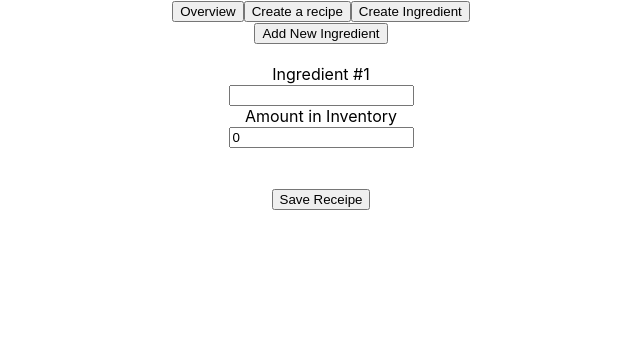
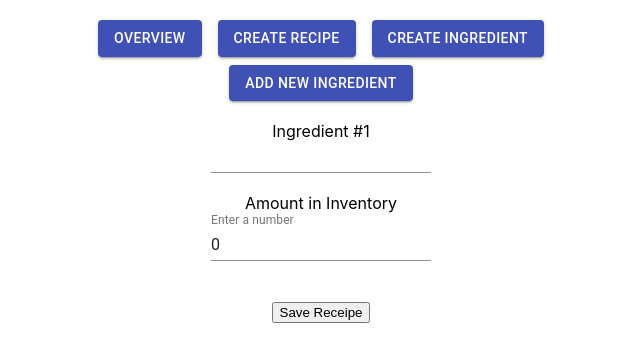
Before and after one commit to s3projectDB01/ManagerFrontend, a React (Create React App) app: page /CreateIngredient in a window 1280 px wide. Shown: the top 362 px of the page, without its empty margins (319-959 px from the left). Built offline with nearby package versions, Linux system fonts and the light colour scheme.

Commit message:
added material ui

```diff
--- a/src/Recipes/Create.js
+++ b/src/Recipes/Create.js
@@ -1,10 +1,12 @@
-import React, { useEffect, useState } from 'react';
-import { makeStyles } from '@material-ui/core/styles';
-import InputLabel from '@material-ui/core/InputLabel';
-import MenuItem from '@material-ui/core/MenuItem';
-import FormControl from '@material-ui/core/FormControl';
-import Select from '@material-ui/core/Select';
-import { v4 as uuidv4 } from 'uuid';
+import React, { useEffect, useState } from "react";
+import { makeStyles } from "@material-ui/core/styles";
+import InputLabel from "@material-ui/core/InputLabel";
+import MenuItem from "@material-ui/core/MenuItem";
+import FormControl from "@material-ui/core/FormControl";
+import Button from "@material-ui/core/Button";
+import Select from "@material-ui/core/Select";
+import TextField from "@material-ui/core/TextField";
+import { v4 as uuidv4 } from "uuid";
 
 const useStyles = makeStyles((theme) => ({
   formControl: {
@@ -14,142 +16,160 @@ const useStyles = makeStyles((theme) => ({
   selectEmpty: {
     marginTop: theme.spacing(2),
   },
+  root: {
+    "& > *": {
+      margin: theme.spacing(1),
+      width: "25ch",
+    },
+  },
 }));
 
 const Create = (props) => {
   const classes = useStyles();
   const [recipeTitle, setrecipeTitle] = useState("");
-    const [ingredients, setIngredients] = useState();
+  const [ingredients, setIngredients] = useState([]);
   const [loading, setLoading] = useState(true);
 
   const blankIngredient = {
-        Name: '',
-        AmountNeeded:''
+    Name: "",
+    AmountNeeded: 0,
   };
 
   const [ingredientState, setIngredientState] = useState([
-        {...blankIngredient}
+    { ...blankIngredient },
   ]);
+
+  // const blankIngredient = {
+  //     Name: "Empty",
+  //     AmountNeeded: 0
+  // };
+
+  // const [ingredientState, setIngredientState] = useState([
+  //     {...blankIngredient}
+  // ]);
 
   useEffect(() => {
     setLoading(true);
     fetch("https://localhost:5001/Ingredient/GetAll")
-        .then(results => results.json())
-        .then(res =>{
+      .then((results) => results.json())
+      .then((res) => {
         setIngredients(res);
       });
     setLoading(false);
-    },[]);
+  }, []);
 
   const addIngredient = () => {
-        setIngredientState([...ingredientState, {...blankIngredient}]);
-    }
+    setIngredientState([...ingredientState, { ...blankIngredient }]);
+  };
 
-    const handleIngredientChange = (e) =>{
-        let id  = e.target.name.charAt(e.target.name.length-1);
+  const handleIngredientChange = (e) => {
+    let id = e.target.name.charAt(e.target.name.length - 1);
     const updatedIngredients = [...ingredientState];
     updatedIngredients[id]["Name"] = e.target.value;
-        //updatedIngredients[id][e.target.className] = e.target.value;
     setIngredientState(updatedIngredients);
-        //const { myValue } = e.currentTarget.dataset;
 
     console.log(id);
     console.log(e);
-        console.log(e.target.value)
+    console.log(e.target.value);
   };
 
-    const handleIngredientChangeAmount = (e) =>{
-        let id  = e.target.name.charAt(e.target.name.length-1);
+  const handleIngredientChangeAmount = (e) => {
+    let id = e.target.name.charAt(e.target.name.length - 1);
     const updatedIngredients = [...ingredientState];
     updatedIngredients[id]["AmountNeeded"] = e.target.value;
     setIngredientState(updatedIngredients);
-        console.log(e.target.value)
-    }
+    console.log(e.target.value);
+  };
 
   const onRecipeTitleUpdate = (e) => {
     setrecipeTitle(e.target.value);
-    }
+  };
 
-    const OnSubmit = (e) =>{
+  const OnSubmit = (e) => {
     e.preventDefault();
 
     const obj = {
-            id : uuidv4(),
-            title : recipeTitle,
-            ingredientsNeeded : ingredientState
-        }
+      id: uuidv4(),
+      title: recipeTitle,
+      ingredientsNeeded: ingredientState,
+    };
 
     const isTitleProvided = recipeTitle && recipeTitle !== "";
 
-        if(isTitleProvided){
-            console.log(obj)
+    if (isTitleProvided) {
+      console.log(obj);
       const requestOptions = {
-                method: 'POST',
-                headers: { 'Content-Type': 'application/json' },
-                body: JSON.stringify(obj)
+        method: "POST",
+        headers: { "Content-Type": "application/json" },
+        body: JSON.stringify(obj),
       };
 
-            fetch('https://localhost:5001/Recipe', requestOptions)
-                .then(response => response.json())
+      fetch("https://localhost:5001/Recipe/Create", requestOptions).then(
+        (response) => response.json()
+      );
 
-            alert('Recipe created go back to view recipes');
-        }else{
-            alert('NO!');
+      alert("Recipe created go back to view recipes");
+    } else {
+      alert("NO!");
     }
-    }
+  };
 
   if (loading) {
     return <p>Data is loading...</p>;
   }
-    console.log(ingredientState)
-    return(
+
+  return (
     <center>
       <form>
-            <label htmlFor="recipeTitle">Recipe Title</label>
-            <br/>
-            <input
-                id = "recipeTitle"
-                name = "recipeTitle"
-                placeholder = "Enter recipe title"
-                value = {recipeTitle}
-                onChange = {onRecipeTitleUpdate} />
-                <br/>
-                <br/>
-                <input type="button" value="Add New Ingredient" onClick={addIngredient}/>
+        <div className={classes.root}>
+          <br />
+          <label htmlFor="recipeTitle"> Recipe Title</label>
+          <br />
+          <TextField
+            label="Recipe Title"
+            id="recipeTitle"
+            name="recipeTitle"
+            value={recipeTitle}
+            onChange={onRecipeTitleUpdate}
+          />
+          <br />
+          <br />
+          <Button onClick={addIngredient} variant="contained" color="primary">
+            Add Ingredient
+          </Button>
           {ingredientState.map((val, idx) => {
             const ingredientId = `Name=${idx}`;
             const amountNeededtId = `AmountNeeded=${idx}`;
-                        return(
+            return (
               <div key={`ingredient-${idx}`}>
                 <center>
                   <FormControl className={classes.formControl}>
-                                    <InputLabel htmlFor={ingredientId} id="demo-simple-select-label">{`Ingredient #${idx + 1}`}</InputLabel>
+                    <InputLabel
+                      htmlFor={ingredientId}
+                      id="demo-simple-select-label"
+                    >{`Ingredient #${idx + 1}`}</InputLabel>
                     <Select
                       labelId="demo-simple-select-label"
                       name={ingredientId}
                       data-idx={idx}
+                      displayEmpty
                       id={ingredientId}
                       className="Name"
                       value={ingredientState[idx].Name}
                       onChange={handleIngredientChange}
                     >
-                                    {ingredients.map(ingredient =>
-                                        <MenuItem
-                                        value={ingredient.name}
-                                        value2={"Name"}
-                                        id={idx}>
+                      {ingredients.map((ingredient) => (
+                        <MenuItem value={ingredient.name} id={idx}>
                           {ingredient.name}
                         </MenuItem>
-                                    )
-                                   }
+                      ))}
                     </Select>
                   </FormControl>
                 </center>
 
                 <label htmlFor={amountNeededtId}>Amount Needed</label>
-                                <br/>
-                                <input
-                                    type="text"
+                <br />
+                <TextField
                   name={amountNeededtId}
                   data-idx={idx}
                   id={amountNeededtId}
@@ -157,19 +177,21 @@ const Create = (props) => {
                   value={ingredientState[idx].AmountNeeded}
                   onChange={handleIngredientChangeAmount}
                 />
+                <br />
+                <br />
               </div>
+
             );
-                    })
-                }
-
-                <br/>
-                    <button onClick={OnSubmit}>Save Receipe</button>
+          })}
+          <br />
+          {/* <button onClick={OnSubmit}>Save Receipe</button> */}
+          <Button onClick={OnSubmit} variant="contained" color="primary">
+            Save Receipe
+          </Button>
+        </div>
       </form>
-            {/* <div>{recipe}</div> */}
-            <div>{JSON.stringify(ingredientState)}</div>
-
     </center>
   );
-}
+};
 
 export default Create;
--- a/src/Recipes/CreateIngredient.js
+++ b/src/Recipes/CreateIngredient.js
@@ -1,63 +1,78 @@
-import React, { useState } from 'react';
+import React, { useState } from "react";
+import Button from "@material-ui/core/Button";
+import TextField from "@material-ui/core/TextField";
+import { makeStyles } from "@material-ui/core/styles";
 
-export function CreateIngredient(){
+const useStyles = makeStyles((theme) => ({
+  root: {
+    "& > *": {
+      margin: theme.spacing(1),
+    },
+  },
+}));
 
+export function CreateIngredient() {
+  const classes = useStyles();
   const blankIngredient = {
-        Name: '',
-        AmountNeeded:0
+    Name: "",
+    AmountNeeded: 0,
   };
 
   const [ingredientState, setIngredientState] = useState([
-        {...blankIngredient}
+    { ...blankIngredient },
   ]);
 
   const addIngredient = () => {
-        setIngredientState([...ingredientState, {...blankIngredient}]);
-    }
+    setIngredientState([...ingredientState, { ...blankIngredient }]);
+  };
 
   const handleIngredientChange = (e) => {
     const updatedIngredients = [...ingredientState];
-        updatedIngredients[e.target.dataset.idx][e.target.className] = e.target.value;
+    updatedIngredients[e.target.dataset.idx][e.target.className] =
+      e.target.value;
     setIngredientState(updatedIngredients);
   };
 
-
-    const OnSubmit = (e) =>{
+  const OnSubmit = (e) => {
     e.preventDefault();
 
     const isValueProvided = ingredientState && ingredientState !== "";
 
-        if(isValueProvided){
+    if (isValueProvided) {
       const requestOptions = {
-                method: 'POST',
-                headers: { 'Content-Type': 'application/json' },
-                body: JSON.stringify(ingredientState)
+        method: "POST",
+        headers: { "Content-Type": "application/json" },
+        body: JSON.stringify(ingredientState),
       };
 
-            fetch('https://localhost:5001/Ingredient/CreateMultiple', requestOptions)
-                .then(response => response.json())
+      fetch(
+        "https://localhost:5001/Ingredient/CreateMultiple",
+        requestOptions
+      ).then((response) => response.json());
 
-            alert('Recipe ingredient go back to view recipes');
-        }else{
-            alert('NO!');
+      alert("Recipe ingredient go back to view recipes");
+    } else {
+      alert("NO!");
     }
-    }
+  };
 
-    return(
+  return (
     <center>
+      <div className={classes.root}>
         <form>
-                <input type="button" value="Add New Ingredient" onClick={addIngredient}/>
-                <br/>
-                <br/>
-                {
-                    ingredientState.map((val, idx) => {
+          <Button onClick={addIngredient} variant="contained" color="primary">
+            Add New Ingredient
+          </Button>
+          <br />
+          <br />
+          {ingredientState.map((val, idx) => {
             const ingredientId = `Name=${idx}`;
             const amountNeededtId = `AmountNeeded=${idx}`;
-                        return(
+            return (
               <div key={`ingredient-${idx}`}>
                 <label htmlFor={ingredientId}>{`Ingredient #${idx + 1}`}</label>
-                                <br/>
-                                <input
+                <br />
+                <TextField
                   type="text"
                   name={ingredientId}
                   data-idx={idx}
@@ -66,10 +81,12 @@ export function CreateIngredient(){
                   value={ingredientState[idx].Name}
                   onChange={handleIngredientChange}
                 />
-                                <br/>
+                <br />
+                <br />
                 <label htmlFor={amountNeededtId}>Amount in Inventory</label>
-                                <br/>
-                                <input
+                <br />
+                <TextField
+                  label="Enter a number"
                   type="number"
                   name={amountNeededtId}
                   data-idx={idx}
@@ -77,14 +94,16 @@ export function CreateIngredient(){
                   className="AmountNeeded"
                   value={ingredientState[idx].AmountNeeded}
                   onChange={handleIngredientChange}
-                                /><br/><br/>
+                />
+                <br />
+                <br />
               </div>
             );
-                    })
-                }
-                <br/>
+          })}
+          <br />
           <button onClick={OnSubmit}>Save Receipe</button>
         </form>
+      </div>
     </center>
   );
 }
--- a/src/Recipes/Overview.js
+++ b/src/Recipes/Overview.js
@@ -1,63 +1,73 @@
-import React, { useState, useEffect } from 'react';
+import React, { useState, useEffect } from "react";
+import { makeStyles } from "@material-ui/core/styles";
+import Button from "@material-ui/core/Button";
+import TextField from "@material-ui/core/TextField";
 
-export function Overview(){
+const useStyles = makeStyles((theme) => ({
+  root: {
+    "& > *": {
+      margin: theme.spacing(1),
+    },
+  },
+}));
 
+export function Overview() {
+  const classes = useStyles();
   const [recipes, setRecipes] = useState([]);
   const [selectedRecipe, setSelectedRecipe] = useState({
     id: "",
-        title : ' ',
-        ingredientsNeeded : []
+    title: " ",
+    ingredientsNeeded: [],
   });
   const [selectedIngredient, setSelectedIngredient] = useState({});
-    const [ingredientTitle, setIngredientTitle] = useState();
   const [IngredientAmount, setIngredientAmount] = useState();
 
   useEffect(() => {
     fetch("https://localhost:5001/Recipe/GetAll")
-        .then(results => results.json())
-        .then(res =>{
+      .then((results) => results.json())
+      .then((res) => {
         setRecipes(res);
       });
   }, []);
 
-    function OnDelete(title){
-        fetch(`https://localhost:5001/Recipe/delete/${title}`, { method: 'DELETE'})
+  function OnDelete(id) {
+    fetch(`https://localhost:5001/Recipe/Delete/${id}`, { method: "DELETE" });
+    alert("Recipe deleted");
   }
 
-    const onIngredientTitleUpdate = (e) => {
-        setIngredientTitle(e.target.value);
+  function DeleteIngredientFromRecipe(ingredient, recipeToAlter) {
+    alert("Ingredient deleted");
   }
+
   const onIngredientAmountUpdate = (e) => {
     setIngredientAmount(e.target.value);
-    }
+  };
 
-    const SaveChanges = (e) =>{
+  const SaveChanges = (e) => {
     e.preventDefault();
 
     const newIngredient = {
       id: selectedIngredient.id,
-            Name: ingredientTitle,
-            AmountNeeded: IngredientAmount
-        }
-
-        // const index = selectedRecipe.ingredientsNeeded.indexOf(selectedIngredient);
-        // if (index > -1) {
-        //     selectedRecipe.ingredientsNeeded.splice(index, 1);
-        // }
-
-        // selectedRecipe.ingredientsNeeded.push(newIngredient);
+      Name: selectedIngredient.name,
+      AmountNeeded: IngredientAmount,
+    };
 
     const requestOptions = {
-        method: 'PUT',
-        headers: { 'Content-Type': 'application/json' },
-        body: JSON.stringify(newIngredient)
+      method: "PUT",
+      headers: { "Content-Type": "application/json" },
+      body: JSON.stringify(newIngredient),
     };
-        fetch('https://localhost:5001/Recipe/Update/ingredient', requestOptions)
-            .then(response => response.json())
-    }
+    fetch(
+      "https://localhost:5001/Recipe/Update/ingredient",
+      requestOptions
+    ).then((response) => response.json());
 
-    return(
+    alert("Recipe updated");
+  };
+
+  return (
     <center>
+      <div className={classes.root}>
         <table>
           <thead>
             <tr>
@@ -67,56 +77,92 @@ export function Overview(){
             </tr>
           </thead>
           <tbody>
-                    {recipes.map(recipe =>
-                        <tr key ={recipe}>
+            {recipes.map((recipe) => (
+              <tr key={recipe}>
                 <td>{recipe.title}</td>
-                            <td><button onClick={() => setSelectedRecipe(recipe)}>Edit</button></td>
-                            <td><button onClick={() => OnDelete(recipe.title)}>Delete</button></td>
+                <td>
+                  <Button
+                    onClick={() => setSelectedRecipe(recipe)}
+                    variant="contained"
+                    color="primary"
+                  >
+                    Edit
+                  </Button>
+                </td>
+                <td>
+                  <Button
+                    onClick={() => OnDelete(recipe.id)}
+                    variant="contained"
+                    color="primary"
+                  >
+                    Delete
+                  </Button>
+                </td>
               </tr>
-                    )}
+            ))}
           </tbody>
         </table>
-            <br/>
+        <br />
         <table>
           <thead>
             <tr>
               <th>{selectedRecipe.title}</th>
               <th>amount of ingredient</th>
               <th>edit</th>
+              <th>delete</th>
             </tr>
           </thead>
           <tbody>
-                    {selectedRecipe.ingredientsNeeded.map(ingredient =>
-                        <tr key = {ingredient}>
+            {selectedRecipe.ingredientsNeeded.map((ingredient) => (
+              <tr key={ingredient}>
                 <td>{ingredient.name}</td>
                 <center>
                   <td>{ingredient.amountNeeded}</td>
                 </center>
-                            <td><button onClick={() => setSelectedIngredient(ingredient)}>Edit</button></td>
+                <td>
+                  <Button
+                    onClick={() => setSelectedIngredient(ingredient)}
+                    variant="contained"
+                    color="primary"
+                  >
+                    Edit
+                  </Button>
+                </td>
+
+                <td>
+                  <Button
+                    onClick={() =>
+                      DeleteIngredientFromRecipe(ingredient, selectedRecipe)
+                    }
+                    variant="contained"
+                    color="primary"
+                  >
+                    Delete
+                  </Button>
+                </td>
               </tr>
-                    )}
-                    <tr>
-                        {/* {JSON.stringify(selectedRecipe.ingredientsNeeded)} */}
-                    </tr>
-
+            ))}
+            <tr>{/* {JSON.stringify(selectedRecipe.ingredientsNeeded)} */}</tr>
           </tbody>
         </table>
-            <br/>
+        <br />
         <form>
-                <label>Ingredient</label>
-                <input
-                    placeholder = {selectedIngredient.name}
-                    value = {ingredientTitle}
-                    onChange = {onIngredientTitleUpdate}
+          <label>Amount of {selectedIngredient.name} </label>
+          <br />
+          <TextField
+            id="standard-basic"
+            label="Enter a number"
+            placeholder={selectedIngredient.amountNeeded}
+            value={IngredientAmount}
+            onChange={onIngredientAmountUpdate}
           />
-                <label>Amount</label>
-                <input
-                    placeholder = {selectedIngredient.amountNeeded}
-                    value = {IngredientAmount}
-                    onChange = {onIngredientAmountUpdate}
-                />
-                <button onClick={SaveChanges}>Save Receipe</button>
+          <br />
+          <br />
+          <Button onClick={SaveChanges} variant="contained" color="primary">
+            Save Receipe
+          </Button>
         </form>
+      </div>
     </center>
   );
 }
--- a/src/Recipes/Recipes.js
+++ b/src/Recipes/Recipes.js
@@ -1,31 +1,45 @@
-import Create from './Create';
-import Overview from './Overview';
-import CreateIngredient from './CreateIngredient';
-import {Link, BrowserRouter as Router, Switch, Route} from 'react-router-dom'
+import Create from "./Create";
+import Overview from "./Overview";
+import CreateIngredient from "./CreateIngredient";
+import { Link, BrowserRouter as Router, Switch, Route } from "react-router-dom";
 
-export function Recipes(){
-    return(
+import { makeStyles } from "@material-ui/core/styles";
+import Button from "@material-ui/core/Button";
+
+const useStyles = makeStyles((theme) => ({
+  root: {
+    "& > *": {
+      margin: theme.spacing(1),
+    },
+  },
+}));
+
+export function Recipes() {
+  const classes = useStyles();
+  return (
     <center>
       <div>
+        <div className={classes.root}>
+          <br />
           <Router>
             <Link to="/">
-                        <button>
+              <Button variant="contained" color="primary">
                 Overview
-                        </button>
+              </Button>
             </Link>
             <Link to="/Create">
-                        <button>
-                            Create a recipe
-                        </button>
+              <Button variant="contained" color="primary">
+                Create Recipe
+              </Button>
             </Link>
             <Link to="/CreateIngredient">
-                        <button>
+              <Button variant="contained" color="primary">
                 Create Ingredient
-                        </button>
+              </Button>
             </Link>
             <Switch>
               <Route exact path="/Create">
-                            <Create/>
+                <Create />
               </Route>
               <Route exact path="/">
                 <Overview />
@@ -36,6 +50,7 @@ export function Recipes(){
             </Switch>
           </Router>
         </div>
+      </div>
     </center>
   );
 }
```
Lines whose indentation alone changed are shown as unchanged.
